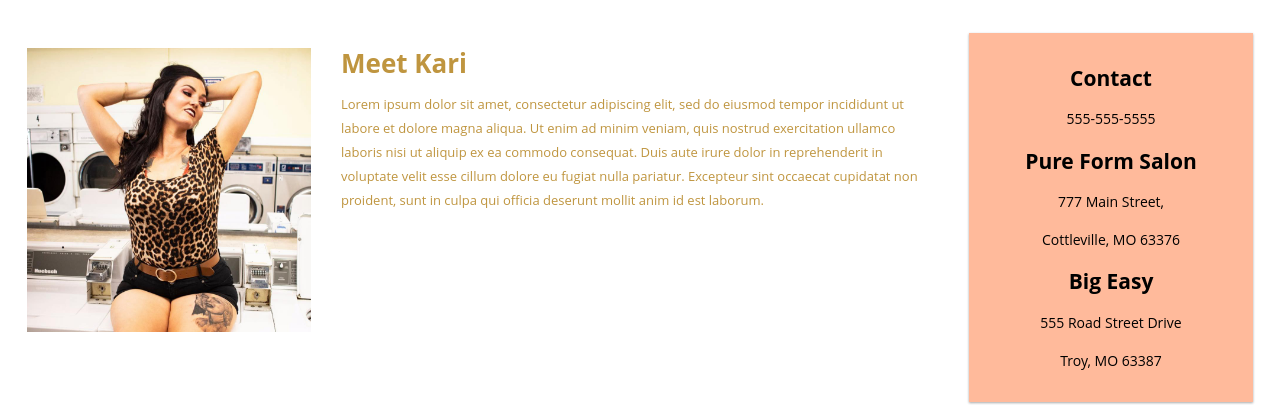
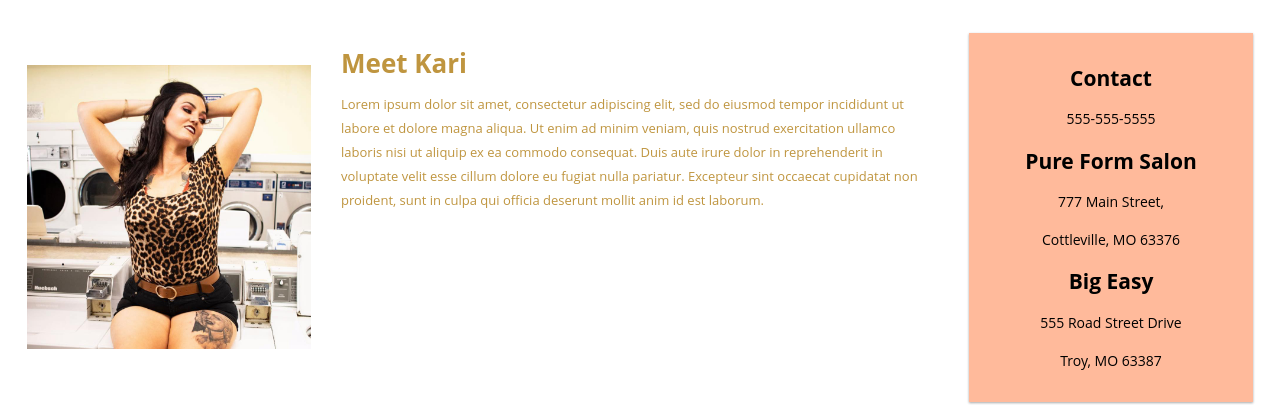
Before and after one commit to LDRMuse/kari_conquers_the_world, a React (Create React App) app in the folder client/: page / in a window 1280 px wide. Shown: the part 676-1081 px from the top of the page. Built offline with nearby package versions, Linux system fonts and the light colour scheme.

Commit message:
:lipstick: add margin to image

```diff
--- a/client/src/App.scss
+++ b/client/src/App.scss
@@ -76,7 +76,7 @@ html {
 }
 
 .header {
-  background: url("https://p.kindpng.com/picc/s/3-38215_brow-bar-vector-eyebrow-png-transparent-png.png")  fixed;
+  background: url("./images/transparentEye.jpg")  fixed;
   // center center no-repeat  fixed
   // background-size: cover;  color: whitesmoke;
   font-family: 'Lobster Two', cursive;
@@ -92,7 +92,7 @@ html {
 }
 
 .kariImage {
-  margin-top: 15px;
+  margin-top: 2rem;
 }
 
 .socialMedia {
```
